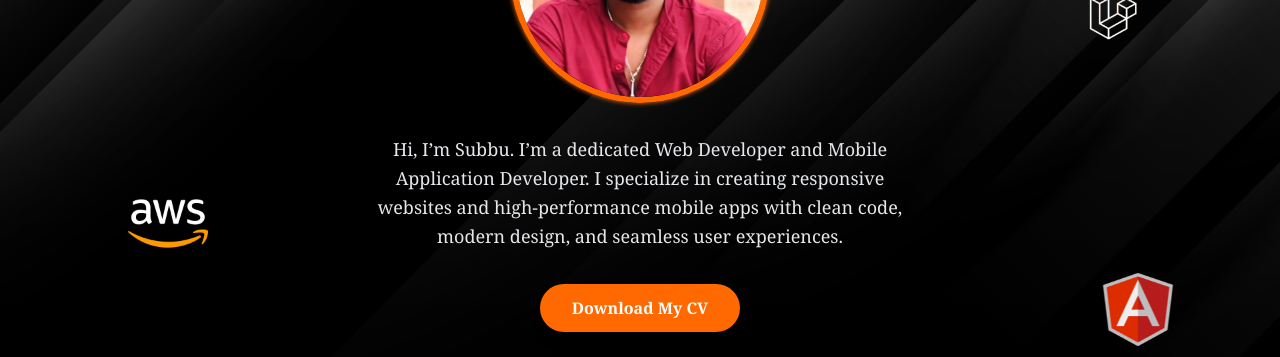
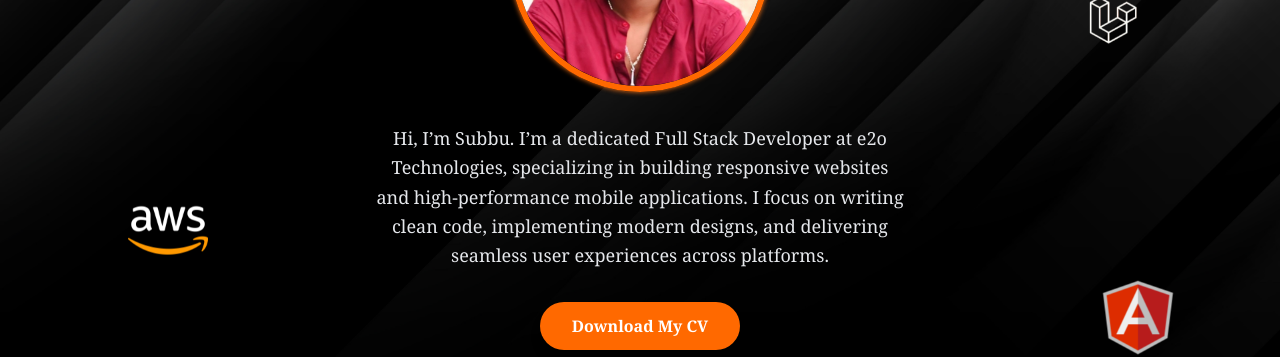
Before and after one commit to subbu-2003/portfolio, an Angular app: page / in a window 1280 px wide. Shown: the part 1620-1977 px from the top of the page. Built offline with nearby package versions, Linux system fonts and the light colour scheme.

Commit message:
add service page

```diff
--- a/src/app/section/section.component.html
+++ b/src/app/section/section.component.html
@@ -223,10 +223,12 @@ style="background-image: url('assets/bg-img/skill.jpg');">
     </div>
 
     <!-- Description -->
-    <p class="text-sm sm:text-base md:text-lg text-gray-200 leading-relaxed max-w-2xl mx-auto mb-8 px-2 sm:px-0">
-      Hi, I’m Subbu. I’m a dedicated Web Developer and Mobile Application Developer. I specialize in creating responsive websites and high-performance mobile apps with clean code, modern design, and seamless user experiences.
+    <p class="text-sm sm:text-base md:text-lg text-gray-200 leading-relaxed mb-8 px-2 sm:px-0">
+  Hi, I’m Subbu.
+  I’m a dedicated Full Stack Developer at e2o Technologies, specializing in building responsive websites and high-performance mobile applications.
+  I focus on writing clean code, implementing modern designs, and delivering seamless user experiences across platforms.
+</p>
 
-    </p>
 
     <!-- Download Button -->
     <a
```
